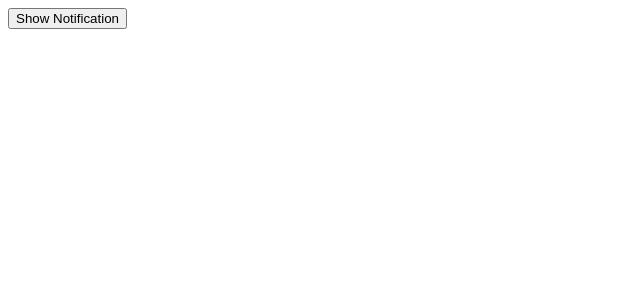
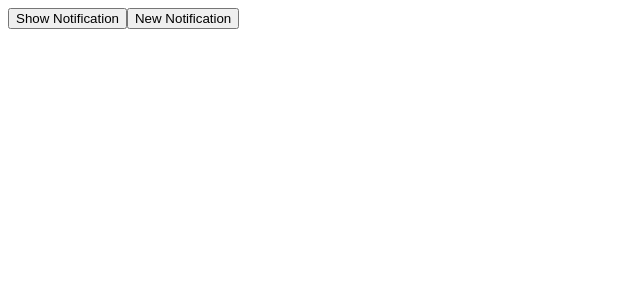
Before and after one commit to loyalty-thameem/Desktop_notification_show_hide_reactjs, a React (Create React App) app: page / in a window 1280 px wide. Shown: the top 300 px of the page, without its empty margins (0-640 px from the left). Built offline with nearby package versions, Linux system fonts and the light colour scheme.

Commit message:
setInterval App.js

```diff
--- a/src/App.js
+++ b/src/App.js
@@ -75,6 +75,23 @@ const App = () => {
     setShowNotification(false);
   };
 
+  const handleNewNotification = () => {
+    if (window.Notification && Notification.permission === "granted") {
+      setInterval(() => {
+        var options = {
+          body: "The leader",
+          icon: "https://avatars.githubusercontent.com/u/97792702?v=4    auto=compress&cs=tinysrgb&dpr=1&w=500",
+          dir: "ltr",
+        };
+        const newNotification = new Notification("Thameem ansari!", options);
+        setNotification(newNotification);
+        setShowNotification(true);
+      }, 5000);
+    } else {
+      alert("Please give notification permission");
+    }
+  };
+
   return (
     <div>
       {!showNotification && (
@@ -83,6 +100,7 @@ const App = () => {
       {showNotification && (
         <button onClick={handleHideNotification}> Hide Notification </button>
       )}
+      <button onClick={handleNewNotification}> New Notification </button>
     </div>
   );
 };
```
